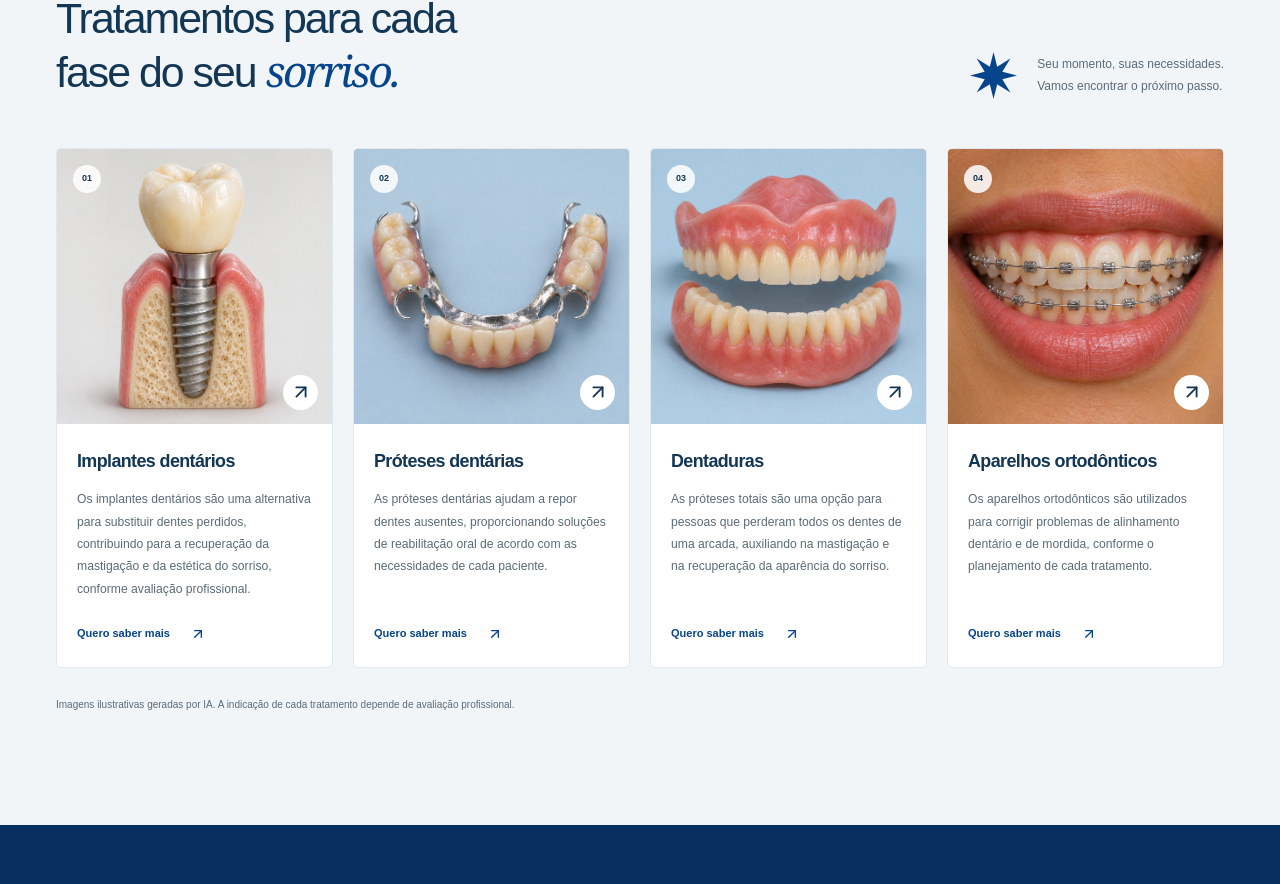
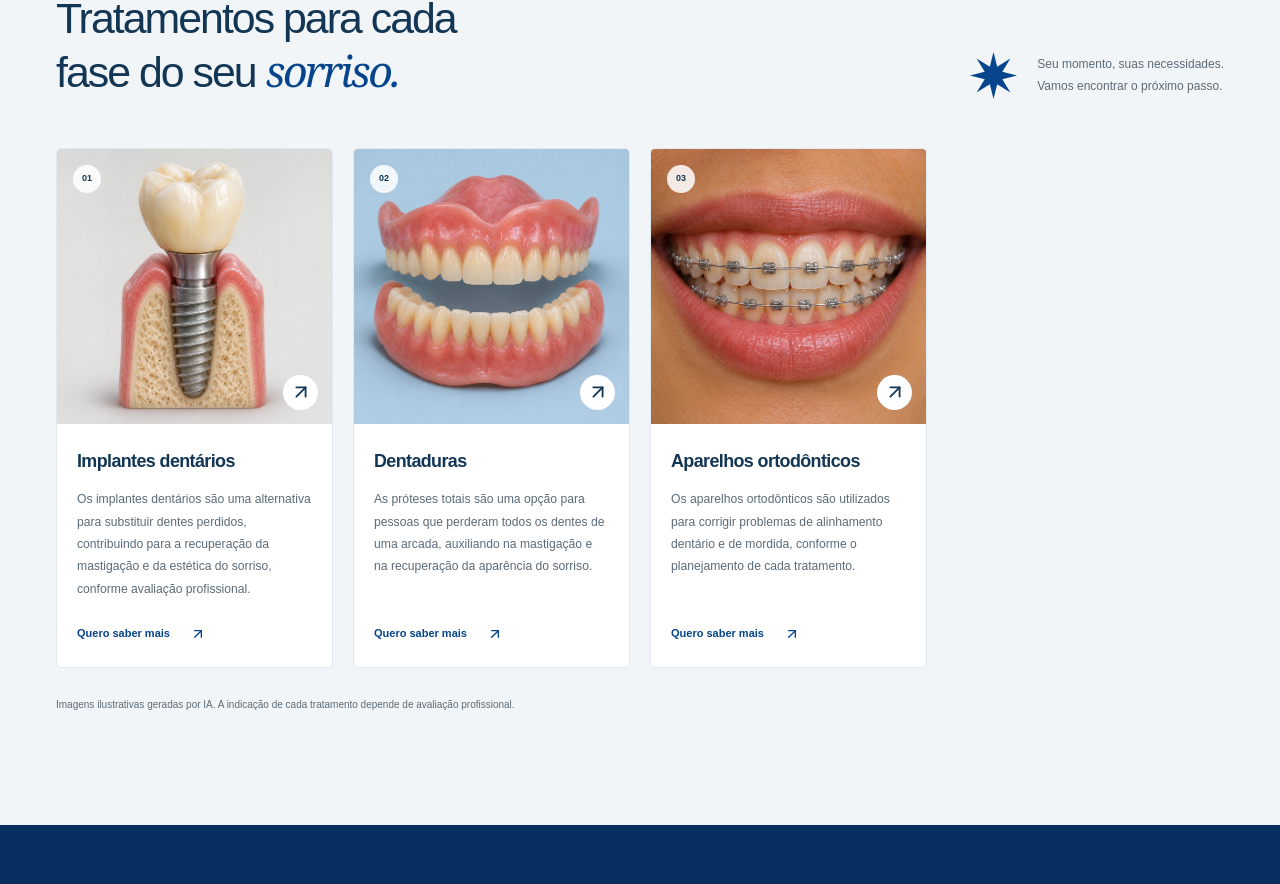
Before and after one commit to 011bigodeee-eng/-Volte-A-Sorrir-Brasil, a Next.js app: page / in a window 1280 px wide. Shown: the part 1670-2554 px from the top of the page. Built offline with nearby package versions, Linux system fonts and the light colour scheme; no server answers.

Commit message:
Remove dental prostheses card from treatments section

```diff
--- a/src/app/page.tsx
+++ b/src/app/page.tsx
@@ -301,7 +301,7 @@ export default function Home() {
               </div>
             </div>
             <div className="treatment-grid">
-              {treatments.map((t, i) => (
+              {treatments.filter((t) => t.id !== "proteses").map((t, i) => (
                 <article
                   className="treatment-card"
                   key={t.id}
```
